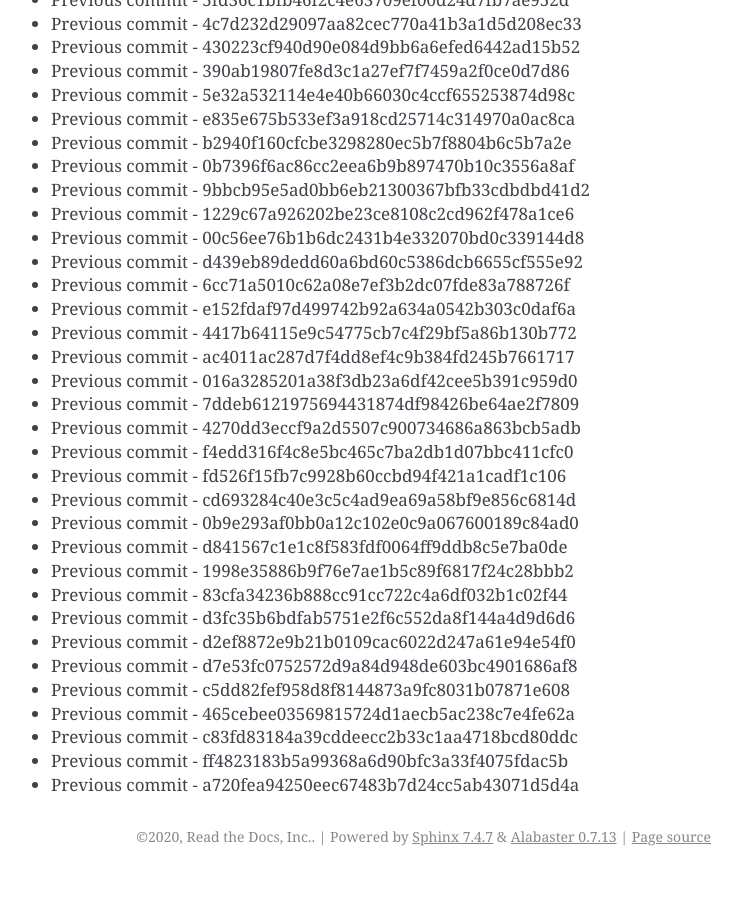
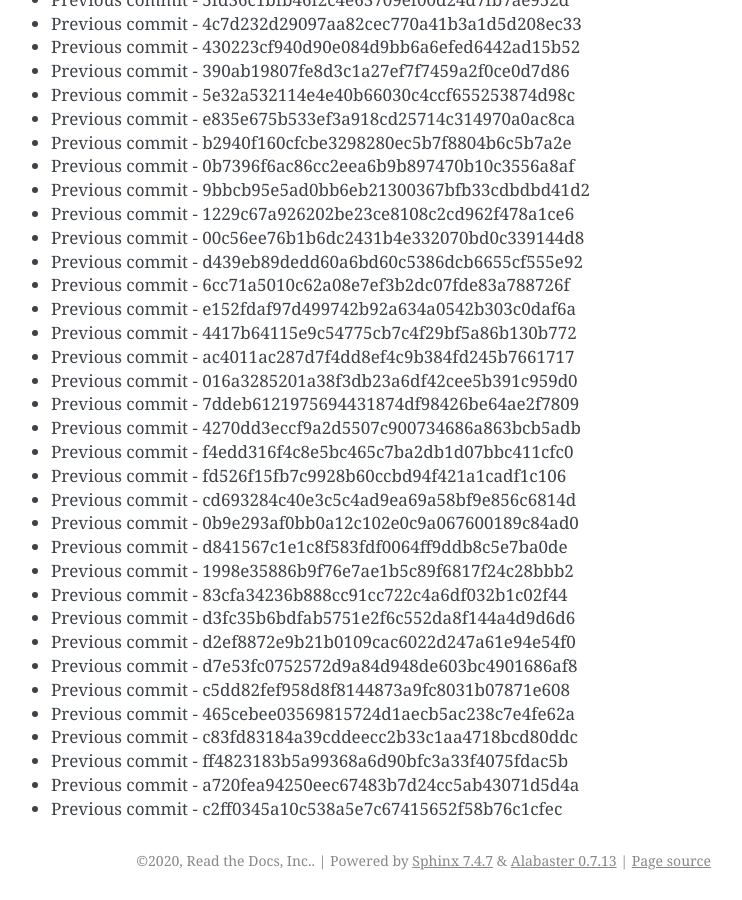
Before and after one commit to readthedocs/rtd-git-stresstest, a Sphinx documentation site: the page built from docs/updates.rst, in a window 1280 px wide and 900 px high, scrolled down 62837 px. Shown: the whole window, without its empty margins (399-1141 px from the left). Built offline with Sphinx 7.4.7, drawn with Linux system fonts in a browser that asks for light colours; before the commit the page ends 63713 px from its top, so only the background shows below that.

Commit message:
Generating commit from previous: c2ff0345a10c538a5e7c67415652f58b76c1cfec

```diff
--- a/docs/updates.rst
+++ b/docs/updates.rst
@@ -2672,3 +2672,4 @@ It can be tested for any performance characteristics.
 * Previous commit - c83fd83184a39cddeecc2b33c1aa4718bcd80ddc
 * Previous commit - ff4823183b5a99368a6d90bfc3a33f4075fdac5b
 * Previous commit - a720fea94250eec67483b7d24cc5ab43071d5d4a
+* Previous commit - c2ff0345a10c538a5e7c67415652f58b76c1cfec
```
